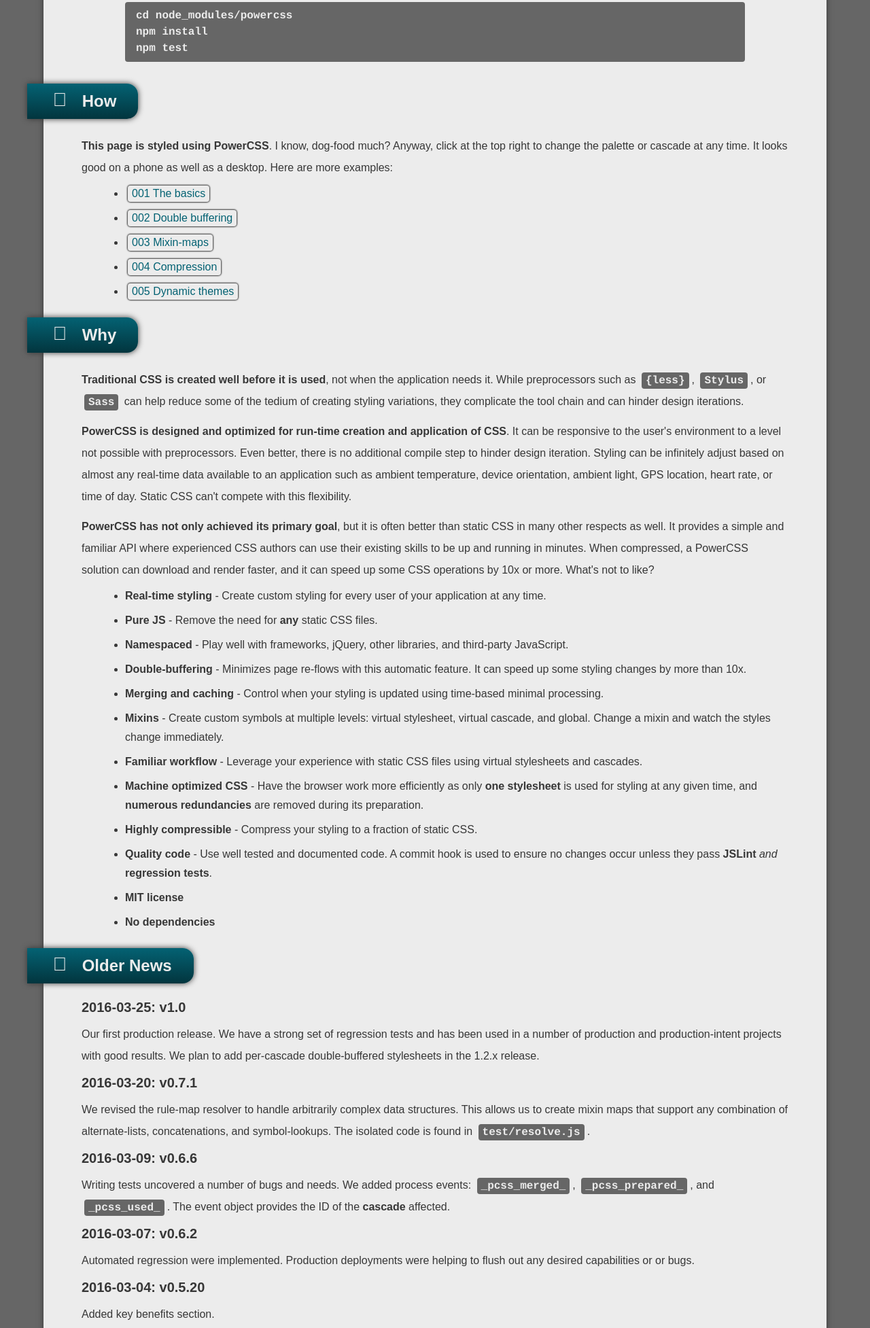
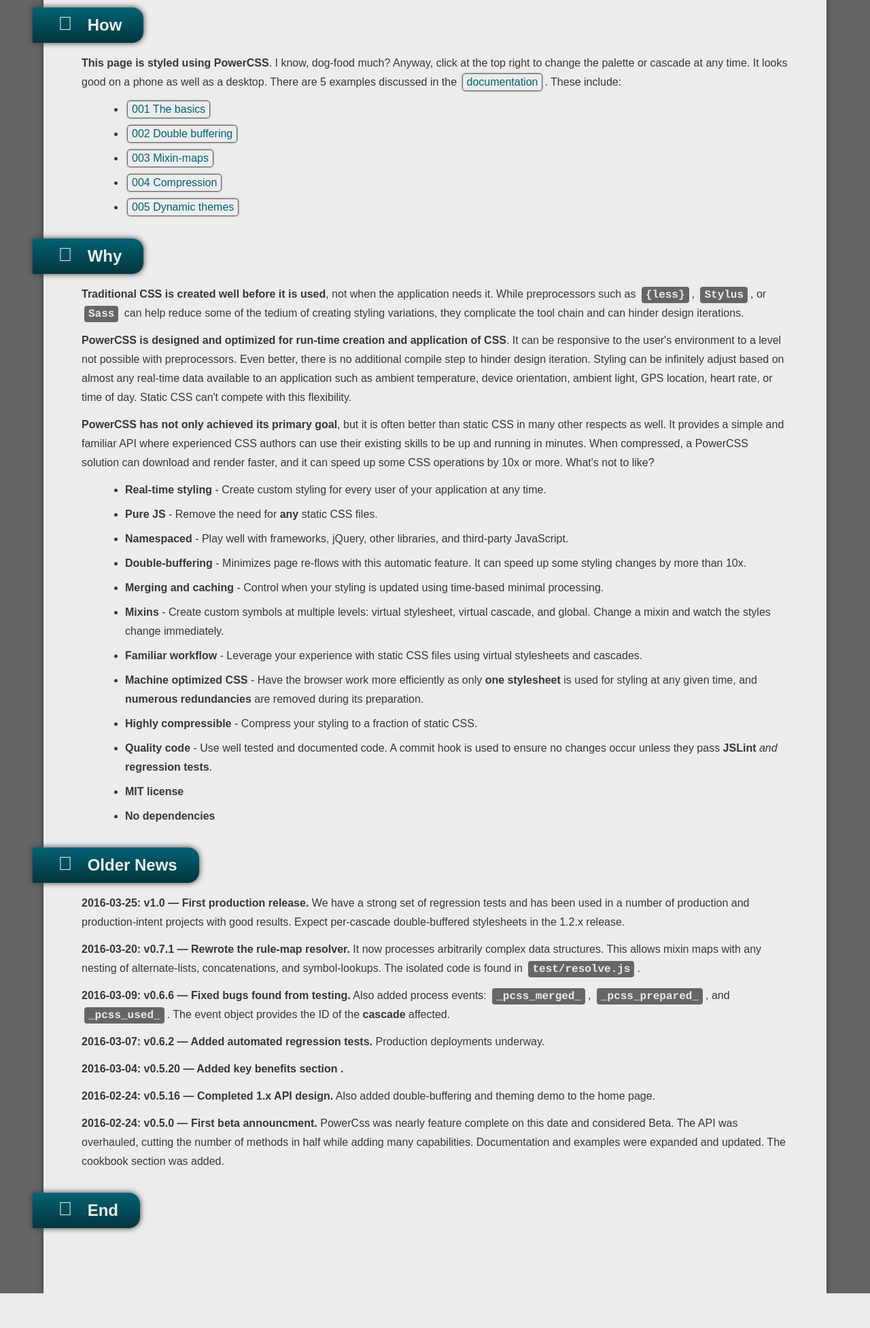
Before and after one commit to mmikowski/powercss, a website: page index.html in a window 1280 px wide. Shown: the part 844-2798 px from the top of the page at 68% size. After the commit the page ends 2747 px from the top, so only its background shows below. Drawn offline with nearby package versions, Linux system fonts and the light colour scheme; a web font is replaced by a local one.

Commit message:
No core code changes; update to site

```diff
--- a/examples/js/pcss._home_.js
+++ b/examples/js/pcss._home_.js
@@ -43,6 +43,7 @@
     jqueryMap = {},
 
     topCmap = {
+      _debounce_ms_    : 250,
       _font_list_list_ : [
         [ 'fa-4-5-mod-msm',    'font/'                  ],
         [ 'Sansation-Regular', 'font/vendor/Sansation/' ]
@@ -64,7 +65,7 @@
         ]],
         _font_family_awesome_   : 'fa-4-5-mod-msm, sans-serif',
         _font_family_arial_     : 'arial, helvetica, sans-serif',
-        _font_family_sansation_ : 'sansation-regular, sans-serif',
+        _font_family_sansation_ : 'Sansation-Regular, sans-serif',
         _font_size_             : '16px',
         _trans_short_           : 'all .2s ease',
         _trans_mid_             : 'all .4s ease',
@@ -99,7 +100,7 @@
           _hex_gradbtm_   : '#736078',
           _hex_bkgd_      : '#452b29',
           _hex_bkgd_dk_   : '#704643',
-          _logo_url_      : 'url(img/pcss-25p-basket.png)',
+          _logo_url_      : 'url(img/pcss-25p-basket.png)'
         },
         { _palette_name_  : 'Invert',
           _hex_bright_    : '#131b22',
@@ -112,7 +113,7 @@
           _hex_gradbtm_   : '#c1e3fd',
           _hex_bkgd_      : '#131b22',
           _hex_bkgd_dk_   : '#9199a1',
-          _logo_url_      : 'url(img/pcss-25p-dk.png)',
+          _logo_url_      : 'url(img/pcss-25p-dk.png)'
         },
         { _palette_name_  : 'Autumn I',
           _hex_bright_    : '#fff',
@@ -228,7 +229,7 @@
           _hex_link_dk_   : '#d94330',
           _hex_bkgd_      : '#5c0811',
           _hex_bkgd_dk_   : '#7a2d36',
-          _logo_url_      : 'url(img/pcss-25p-dk.png)',
+          _logo_url_      : 'url(img/pcss-25p-dk.png)'
         }
       ],
       _base_selector_list_ : [
@@ -289,11 +290,13 @@
         { _selector_str_ : '::-ms-input-placeholder',
           _rule_map_     : { _color_ : '_hex_mid_' }
         },
+        { _selector_str_ : 'section',
+          _rule_map_ : { _margin_bottom_ : '_2rem_' }
+        },
         { _selector_str_ : 'p',
           _rule_map_ : {
-            _margin_top_    : '_d75rem_',
-            _margin_bottom_ : '_d5rem_',
-            _line_height_   : '_2rem_'
+            _margin_bottom_ : '_d75rem_',
+            _line_height_   : '_1d75rem_'
           }
         },
         { _selector_str_ : 'ul,ol',
@@ -385,11 +388,19 @@
         },
         { _selector_str_ : '.pcss-_logo_',
           _rule_map_ : {
-            _margin_           : [[ '_2rem_', '_auto_' ]],
+            _margin_           : [[ '_0_', '_auto_', '_d625rem_', '_auto_' ]],
             _background_image_ : '_logo_url_',
             _background_size_  : '_cover_',
             _width_            : [ '20.75rem' ],
             _height_           : [ '10.125rem' ]
+          }
+        },
+        { _selector_str_ : '.pcss-_byline_',
+          _rule_map_ : {
+            _font_family_    : '_font_family_sansation_',
+            _font_size_      : '_1d25rem_',
+            _font_weight_    : '_800_',
+            _text_align_     : '_center_'
           }
         },
         { _selector_str_ : '.pcss-_x_clearfloat_',
@@ -422,11 +433,8 @@
         },
         { _selector_str_ : '.pcss-_x_spin_.pcss-_x_active_',
           _rule_map_     : { _display_ : '_block_' }
-        }
+        },
         /* End .pcss-_x_*_ selectors */
-      ],
-      // end _base_selector_list_
-      _head_selector_list_ : [
         { _selector_str_ : '.pcss-_head_',
           _rule_map_   : {
             _display_       : '_block_',
@@ -440,7 +448,6 @@
             _background_    :'_hex_gradtop_'
           }
         },
-
         { _selector_str_ : '.pcss-_head_float_',
           _rule_map_ : {
             _position_      : '_relative_',
@@ -459,7 +466,7 @@
         { _selector_str_ : '.pcss-_head_float_.pcss-_x_active_',
           _rule_map_ : {
             _height_        : '_auto_',
-            _box_shadow_    : '_shadow_d625_',
+            _box_shadow_    : '_shadow_d625_'
           }
         },
         { _selector_str_ : '.pcss-_head_float_ > div',
@@ -473,7 +480,7 @@
         },
         { _selector_str_ : '.pcss-_head_float_ > div.pcss-_x_select_',
           _rule_map_ : {
-            _background_ : '_hex_gradbtm_',
+            _background_ : '_hex_gradbtm_'
           }
         },
         { _selector_str_ : '.pcss-_content_',
@@ -503,15 +510,20 @@
         { _selector_str_ : '.pcss-_content_',
           _rule_map_ : {
             _left_ : '_0_',
-            _padding_     : [[ '_3rem_', '_1d5rem_' ]],
+            _padding_     : [[ '_3rem_', '_1d5rem_' ]]
           }
         },
         { _selector_str_ : 'ul,ol',
           _rule_map_ : { _margin_left_ : '_2rem_' }
         },
+        { _selector_str_ : 'pre',
+          _rule_map_ : {
+            _margin_ : [[ '_1rem_', '_1rem_' ]]
+          }
+        },
         { _end_cond_str_ : __blank }
       ],
-      // end _head_selector_list_
+      // end _base_selector_list_
       _box_selector_list_ : [
         { _selector_str_ : 'h1,h2',
           _rule_lock_list_ : [ '_font_size_' ],
@@ -519,7 +531,7 @@
             _display_        : '_inline_block_',
             _opacity_        : '_1_',
             _position_       : '_relative_',
-            _margin_         : [[ '_1rem_', '_0_', '_d75rem_', [ '-5rem' ] ]],
+            _margin_         : [[ '_0_', '_0_', '_1rem_', [ '-4.5rem' ] ]],
             _padding_        : [[ '_d625rem_', '_2rem_' ]],
             _vertical_align_ : '_top_',
             _box_shadow_     : '_shadow_d625_',
@@ -542,22 +554,22 @@
         },
         { _selector_str_ : 'h3',
           _rule_map_ : {
-            _margin_top_    : '_d75rem_',
             _margin_bottom_ : '_d5rem_',
             _font_size_     : '_1d25rem_',
-            _font_weight_   : '_800_'
+            _font_weight_   : '_800_',
+            _color_         : '_hex_mid_'
           }
         },
         { _begin_cond_str_ : '@media all and (max-width: 650px)' },
         { _selector_str_ : 'h2,h2',
           _rule_map_ : {
-            _margin_ : [[ '_1rem_', '_0_', '_d75rem_', [ '-3.25rem' ] ]],
+            _margin_ : [[ '_0_', '_0_', '_1d5rem_', [ '-3.25rem' ] ]]
           }
         },
         { _selector_str_ : 'h1',
           _rule_map_ : {
             _border_radius_  : [[ '_0_', '_1rem_', '_1rem_', '_0_' ]],
-            _margin_ : [[ '_1rem_', '_0_', '_d75rem_', [ '-2.5rem' ] ]],
+            _margin_ : [[ '_1rem_', '_0_', '_1d5rem_', [ '-2.5rem' ] ]]
           }
         },
         { _end_cond_str_ : __blank }
@@ -571,8 +583,6 @@
 
   // ===================== BEGIN UTLILTY METHODS =======================
   fillTmplt = (function () {
-
-    /*jslint unparam: true*/
     function lookupFn ( match_str, lookup_name ) {
       var
         lookup_map  = this,
@@ -585,7 +595,6 @@
       );
       return ( return_data === undefined ) ? __blank : return_data;
     }
-    /*jslint unparam: false*/
 
     function mainFn ( arg_map ) {
       var
@@ -726,7 +735,7 @@
       _border_radius_ : '_d5rem_',
       _margin_top_    : '_1rem_'
     });
-    pcss._extendRuleMap_( small_h1h2_map, { _margin_ : __null, });
+    pcss._extendRuleMap_( small_h1h2_map, { _margin_ : __null });
     pcss._extendRuleMap_( small_h1_map, {
       _display_       : '_block_',
       _left_          : '_auto_',
@@ -783,19 +792,11 @@
     });
     // End add _box03_ vsheet by *revising* box_selector_list
 
-    // Add head vsheet
-    pcss._setVsheet_({
-      _vsheet_id_     : '_head_',
-      _mode_str_      : '_add_',
-      _selector_list_ : topCmap._head_selector_list_,
-      _regen_type_    : '_none_'
-    });
-
     // Begin create cascades to toggle
     pcss._setCascade_({
       _cascade_id_     : '_c01_',
       _mode_str_       : '_add_',
-      _vsheet_id_list_ : [ '_font_', '_base_', '_head_', '_box01_' ],
+      _vsheet_id_list_ : [ '_font_', '_base_', '_box01_' ],
       _mixin_map_      : palette_map,
       _regen_type_     : '_none_'
     });
@@ -803,7 +804,7 @@
     pcss._setCascade_({
       _cascade_id_     : '_c02_',
       _mode_str_       : '_add_',
-      _vsheet_id_list_ : [ '_font_', '_base_', '_head_', '_box02_' ],
+      _vsheet_id_list_ : [ '_font_', '_base_', '_box02_' ],
       _mixin_map_      : palette_map,
       _regen_type_     : '_none_'
     });
@@ -811,7 +812,7 @@
     pcss._setCascade_({
       _cascade_id_     : '_c03_',
       _mode_str_       : '_add_',
-      _vsheet_id_list_ : [ '_font_', '_base_', '_head_', '_box03_' ],
+      _vsheet_id_list_ : [ '_font_', '_base_', '_box03_' ],
       _mixin_map_      : palette_map,
       _regen_type_     : '_none_'
     });
@@ -957,7 +958,7 @@
 
     setTimeout( function () {
       $float_div.removeClass( 'pcss-_x_active_' );
-    }, 250 );
+    }, topCmap._debounce_ms_ );
   }
   // End event handler /onClickHead/
   // ======================= END EVENT HANDLERS ========================
@@ -986,10 +987,7 @@
 }( jQuery ));
 // END pcss._home_
 
-/** Color palettes thanks to:
- * DuoParadigms Public Relations & Design, Inc.
- * http://www.duoparadigms.com/2013/10/11/10-color-palettes-perfect-autumnfall-season/
- * 10 Color Palettes (and HEX Codes) Perfect for the Autumn/Fall Season
- * Posted by Aaress Lawless | Tags: Graphic Design
- * Call Us: 832-387-4693
+/** Color palettes modified from: DuoParadigms Public Relations & Design, Inc.
+ * http://www.duoparadigms.com/2013/10/11/
+ * 10-color-palettes-perfect-autumnfall-season/ * Posted by Aaress Lawless
 */
--- a/index.html
+++ b/index.html
@@ -12,7 +12,7 @@
   <meta http-equiv="X-UA-Compatible" content="IE=edge" />
   <link rel="icon" type="image/png" href="img/favicon.png">
 
-  <style>body { display : none; }</style/>
+  <style>body { display : none; }</style>
 
   <script src="https://ajax.googleapis.com/ajax/libs/jquery/2.2.0/jquery.min.js"
   ></script>
@@ -35,15 +35,20 @@
     <div class="pcss-_head_float_"></div>
     <div class="pcss-_x_clear_"></div>
   </div>
+
   <div class="pcss-_content_">
-  <h1><span class="pcss-_x_fa_icon_">&#xf0e7;</span> PowerCSS</h1>
+    <section>
     <div class="pcss-_logo_"></div>
-  <h2><span class="pcss-_x_fa_icon_">&#xf1ea;</span> News</h2>
+    <div class="pcss-_byline_">JS-powered run-time CSS</div>
+    </section>
+
+    <section>
+      <h2><span class="pcss-_x_fa_icon_">&#xf1ea;</span> Latest News</h2>
       <div class="pcss-_alt_clearfloat_"></div>
-    <h3>2016-04-15: v1.1 released</h3>
-    <p><strong>We have added support for arbitrary-depth conditional
-    CSS and media queries.</strong> See the <code>Conditional
-    Expressions</code> section of updated
+
+      <p><strong>2016-03-25: v1.1 &#8212; Conditional expressions.</strong>
+        PowerCSS now supports arbitrary-depth conditional CSS and media
+        queries. See the <code>Conditional Expressions</code> section of updated
         <a href="https://github.com/mmikowski/powercss/blob/master/README.md"
            target="_blank">documentation</a>. We added 22 regression tests to
         ensure quality and reliability.</p>
@@ -52,10 +57,12 @@
         a major accomplishment given the requirements of
         conditional expressions. The only exception is that the irregular
         symbol names containing "bottom" have been made consistent.
-    For example, <code>border_btm</code> has been renamed to
-    <code>border_bottom</code> as the former was needlessly different
+        For example, <code>_border_btm_</code> has been renamed to
+        <code>_border_bottom_</code> as the former was needlessly different
         from the CSS symbol.</p>
+    </section>
 
+    <section>
       <h2><span class="pcss-_x_fa_icon_">&#xf02d;</span> What</h2>
       <div class="pcss-_alt_clearfloat_"></div>
       <p><strong>PowerCSS is a JavaScript library that create run-time CSS optimized for
@@ -75,14 +82,17 @@
     <pre>cd node_modules/powercss
 npm install
 npm test</pre>
+    </section>
 
+    <section>
       <h2><span class="pcss-_x_fa_icon_">&#xf0ad;</span> How</h2>
       <div class="pcss-_alt_clearfloat_"></div>
       <p><strong>This page is styled using PowerCSS</strong>. I know, dog-food
         much?  Anyway, click at the top right to change the palette or cascade
         at any time.  It looks good on a phone as well as a desktop.
-    Here are more examples:</p>
-
+        There are 5 examples discussed in the
+        <a href="https://github.com/mmikowski/powercss/blob/master/README.md"
+           target="_blank">documentation</a>.  These include:
       <ul>
         <li><a href="examples/pcss._ex001_.html">001 The basics</a></li>
         <li><a href="examples/pcss._ex002_.html">002 Double buffering</a></li>
@@ -90,7 +100,8 @@
         <li><a href="examples/pcss._ex004_.html">004 Compression</a></li>
         <li><a href="examples/pcss._ex005_.html">005 Dynamic themes</a></li>
       </ul>
-
+    </section>
+    <section>
       <h2><span class="pcss-_x_fa_icon_">&#xf075;</span> Why</h2>
       <div class="pcss-_alt_clearfloat_"></div>
       <p><strong>Traditional CSS is created well before it is used</strong>,
@@ -146,48 +157,50 @@
         <li><strong>MIT license</strong></li>
         <li><strong>No dependencies</strong></li>
       </ul>
+    </section>
 
+    <section>
       <h2><span class="pcss-_x_fa_icon_">&#xf017;</span> Older News</h2>
       <div class="pcss-_alt_clearfloat_"></div>
-  <h3>2016-03-25: v1.0</h3>
-  <p>Our first production release. We have a strong set of regression
+      <p><strong>2016-03-25: v1.0 &#8212; First production release.
+      </strong> We have a strong set of regression
         tests and has been used in a number of production and production-intent
-  projects with good results. We plan to add per-cascade double-buffered
+        projects with good results. Expect per-cascade double-buffered
         stylesheets in the 1.2.x release.</p>
 
-  <h3>2016-03-20: v0.7.1</h3>
-  <p>We revised the rule-map resolver to handle arbitrarily complex data structures.
-  This allows us to create mixin maps that support any combination of alternate-lists,
-  concatenations, and symbol-lookups. The isolated code is found in
-  <code>test/resolve.js</code>.</p>
+      <p><strong>2016-03-20: v0.7.1 &#8212; Rewrote the rule-map
+        resolver.</strong> It now processes arbitrarily complex data
+        structures. This allows mixin maps with any nesting of
+        alternate-lists, concatenations, and symbol-lookups. The isolated code
+        is found in <code>test/resolve.js</code>.</p>
 
-  <h3>2016-03-09: v0.6.6</h3>
-  <p>Writing tests uncovered a number of bugs and needs.
-  We added process events: <code>_pcss_merged_</code>,
+      <p><strong>2016-03-09: v0.6.6 &#8212; Fixed bugs found from
+        testing.</strong> Also added process events: <code>_pcss_merged_</code>,
         <code>_pcss_prepared_</code>, and <code>_pcss_used_</code>.
-  The event object provides the ID of the <strong>cascade</strong> affected.
+        The event object provides the ID of the <strong>cascade</strong>
+        affected.
       </p>
 
-  <h3>2016-03-07: v0.6.2</h3>
-  <p>Automated regression were implemented. Production deployments
-  were helping to flush out any desired capabilities or or bugs.</p>
+      <p><strong>2016-03-07: v0.6.2 &#8212; Added automated regression
+        tests.</strong> Production deployments underway.</p>
 
-  <h3>2016-03-04: v0.5.20</h3>
-  <p>Added key benefits section.</p>
+      <p><strong>2016-03-04: v0.5.20 &#8212; Added key benefits section
+        .</strong></p>
 
-  <h3>2016-02-24: v0.5.16</h3>
-  <p>We added double-buffering and theming capabilities to the home page.
-  We have also completed the planned 1.x API with the addition of the
-  <code>_getAssetIdList_</code> methods.</p>
+      <p><strong>2016-02-24: v0.5.16 &#8212; Completed 1.x API design.</strong>
+        Also added double-buffering and theming demo to the home page.</p>
 
-  <h3>2016-02-24: v0.5.0</h3>
-  <p>PowerCss was nearly feature complete on this date and considered
+      <p><strong>2016-02-24: v0.5.0 &#8212; First beta announcment.</strong>
+      PowerCss was nearly feature complete on this date and considered
       <b>Beta</b>. The API was overhauled, cutting the number of methods in
       half while adding many capabilities.  Documentation and examples were
       expanded and updated.  The cookbook section was added.</p>
+    </section>
 
+    <section>
       <h2><span class="pcss-_x_fa_icon_">&#xf04d;</span> End</h2>
       <div class="pcss-_alt_clearfloat_"></div>
+    </section>
  </div>
 </body>
 </html>
```
Lines whose indentation alone changed are shown as unchanged.
